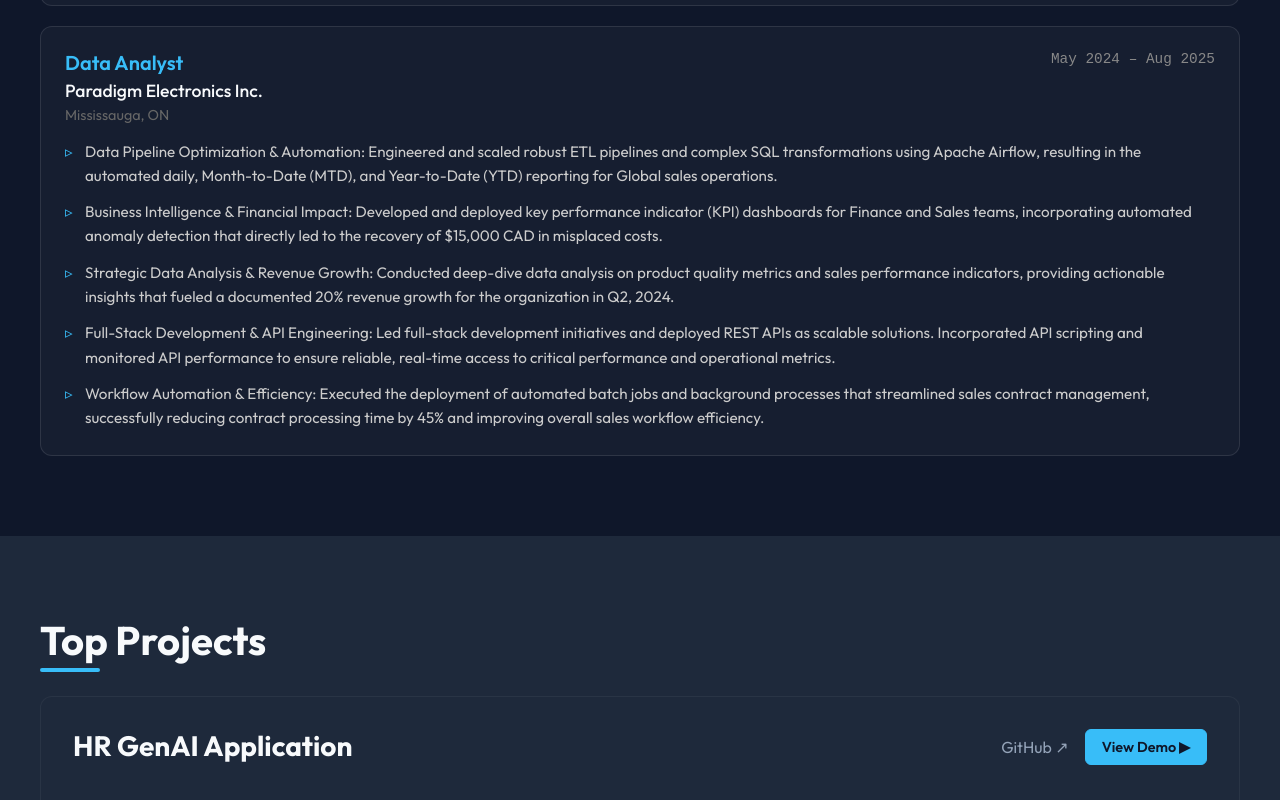
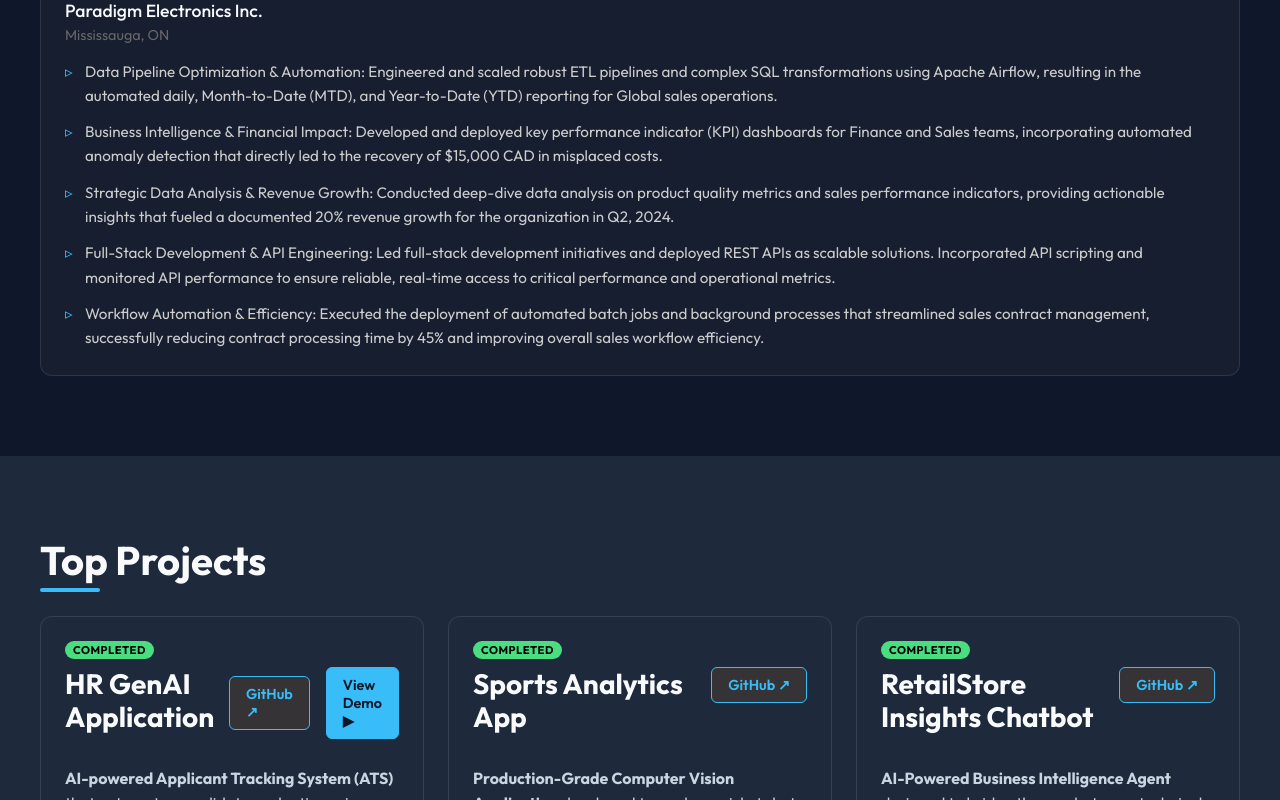
Before and after one commit to Ferasman979/Persona-Portfolio-website, a Next.js app: page / in a window 1280 px wide. Shown: the part 2000-2800 px from the top of the page. Built offline with nearby package versions, Linux system fonts and the light colour scheme.

Commit message:
Refactor: Visual overhaul with 3-column grid, black theme, and refined badges

```diff
--- a/src/app/globals.css
+++ b/src/app/globals.css
@@ -12,6 +12,8 @@
   /* Amber 300 */
   --card-bg: #1e293b;
   /* Slate 800 */
+  --success: #4ade80;
+  /* Green 400 */
 
   --nav-height: 5rem;
   /* Slightly taller for better spacing */
--- a/src/app/page.tsx
+++ b/src/app/page.tsx
@@ -15,11 +15,11 @@ export default function Home() {
       <Navbar />
       <Hero />
 
-      <Section id="about" title="About Me">
+      <Section id="about">
         <div className={styles.aboutGrid}>
           {/* Card 1: About Me */}
           <div className={styles.aboutCard}>
-            <h3 className={styles.cardTitle}>About Me</h3>
+            <h3 className={styles.cardTitle}>My Profile</h3>
             <p className={styles.cardText}>
               I am a Computer Science (Data Analytics) student at Sheridan College specializing in GenAI and ML development. I focus on architecting scalable data pipelines and productionizing Machine Learning models through robust MLOps practices. With hands-on experience in Cloud Computing (AWS/GCP/Azure) and Containerization (Docker/K8s), I transform complex data into high-performance, cost-efficient production services.
               <br /><br />
@@ -78,14 +78,12 @@ export default function Home() {
       </Section>
 
       <Section id="projects" title="Top Projects">
+        <div className={styles.projectGrid}>
           <ProjectCard
             title="HR GenAI Application"
+            status="Completed"
             description={
-            <>
-              <p>
-                <strong>Completed</strong>
-              </p>
-              <br />
+              <div className="space-y-4">
                 <p>
                   <strong>AI-powered Applicant Tracking System (ATS)</strong> that automates candidate evaluation using
                   autonomous GenAI agents and tool-driven workflows. The platform uses <strong>LlamaParse</strong> to
@@ -110,42 +108,35 @@ export default function Home() {
                   automated build and deployment pipelines via <strong>GitHub Actions</strong>, ensuring scalable,
                   cost-efficient AI processing.
                 </p>
+                <p className="mt-2 text-sm text-gray-400">
                   <br />
-              <p>
                   <strong>Deployed on:</strong> Microsoft Azure
                 </p>
-            </>
+              </div>
             }
-          githubLink="https://github.com/TaimoorAleem/AICricketCoach_CapstoneProject"
+            githubLink="https://github.com/Ferasman979/HRApp"
             demoLink="/demovid4website.mp4"
             technologies={[
-            "Next.js", "React", "TypeScript", "LangChain", "LangGraph", "Llama 3 (Groq)", "LlamaParse", "Puppeteer",
-            "MongoDB", "Azure Container Apps", "GitHub Actions", "OpenTelemetry", "Prometheus", "Grafana", "Tempo"
+              "Next.js", "React", "TypeScript", "LangChain", "LangGraph", "Llama 3", "LlamaParse", "Puppeteer",
+              "MongoDB", "Azure Container Apps", "GitHub Actions", "OpenTelemetry"
             ]}
             features={[
               {
-              title: "🚀 Key Features",
+                title: "🚀 Key Technical Highlights",
                 items: [
-                "Unified Recruiter Dashboard with real-time Kanban board.",
-                "Autonomous 'Processor' & 'Researcher' agents for candidate validation.",
-                "RAG-powered candidate chat for deep insights.",
-                "Mission Control for live agent observability."
-              ]
-            },
-            {
-              title: "🛡️ Robust Architecture",
-              items: [
-                "Event-driven microservices design.",
-                "Custom API rate limiting for chatbot stability.",
-                "Scalable Azure Container Apps deployment."
+                  <span key="1"><strong>Autonomous Agents:</strong> 'Processor' & 'Researcher' agents validate candidates via live web browsing.</span>,
+                  <span key="2"><strong>RAG & LLMs:</strong> Contextual scoring using Llama 3 and structured extraction with LlamaParse.</span>,
+                  <span key="3"><strong>Event-Driven:</strong> MongoDB change streams trigger asynchronous processing pipelines.</span>,
+                  <span key="4"><strong>Observability:</strong> Full tracing and metrics via OpenTelemetry, Prometheus, & Grafana.</span>
                 ]
               }
             ]}
           />
           <ProjectCard
-          title="Sports Analytics App: CV-Driven Shot Recommendation System"
+            title="Sports Analytics App"
+            status="Completed"
             description={
-            <>
+              <div className="space-y-4">
                 <p>
                   <strong>Production-Grade Computer Vision Application</strong> developed to analyze cricket shot mechanics
                   in real-time. This mobile platform utilizes <strong>YOLOv8</strong> for high-speed object detection to
@@ -160,11 +151,11 @@ export default function Home() {
                   cost-effective scaling to zero when idle, while <strong>Pub/Sub</strong> handles asynchronous event
                   messaging for smooth analysis workflows.
                 </p>
+                <p className="mt-2 text-sm text-gray-400">
                   <br />
-              <p>
                   <strong>Deployed on:</strong> Google Play Store (Internal Testing) & GCP
                 </p>
-            </>
+              </div>
             }
             githubLink="https://github.com/TaimoorAleem/AICricketCoach_CapstoneProject"
             technologies={[
@@ -189,17 +180,16 @@ export default function Home() {
                 title: "🔑 Key Contributions",
                 items: [
                   "Designed end-to-end CV pipeline using YOLOv8 to detect ball trajectories.",
-                "Built and trained a shot recommendation model (RandomForest + SMOTE).",
-                "Implemented coach feedback workflows for delivery-specific insights.",
                   "Deployed scalable inference using Cloud Run."
                 ]
               }
             ]}
           />
           <ProjectCard
-          title="RetailStore Insights: Generative AI Chatbot"
+            title="RetailStore Insights Chatbot"
+            status="Completed"
             description={
-            <>
+              <div className="space-y-4">
                 <p>
                   <strong>AI-Powered Business Intelligence Agent</strong> designed to bridge the gap between technical data
                   warehouses and non-technical business stakeholders. This application enables users to query complex
@@ -213,11 +203,11 @@ export default function Home() {
                   language questions to executable MySQL queries. It handles complex reasoning, such as calculating net
                   revenue or filtering stock by brand, while ensuring data security through read-only access controls.
                 </p>
+                <p className="mt-2 text-sm text-gray-400">
                   <br />
-              <p>
                   <strong>Technologies:</strong> Google Gemini Pro, LangChain, Streamlit, Python, MySQL
                 </p>
-            </>
+              </div>
             }
             githubLink="https://github.com/Ferasman979/RetailStore_Insights-Chatbot"
             technologies={[
@@ -242,6 +232,7 @@ export default function Home() {
               }
             ]}
           />
+        </div>
       </Section>
 
       <Section id="endorsements" title="Endorsements">
@@ -263,14 +254,42 @@ export default function Home() {
             "Supported and organized the design and delivery of community tech workshops, helping 100+ attendees gain hands-on experience with Google technologies."
           ]}
         />
+        <br />
+        <ExperienceCard
+          role="Co-Organizer"
+          company="Datathon (Google Developer Group)"
+          date="Oct 2025"
+          points={[
+            "Co-organized a 300+ people hackathon 'Datathon' with Google Developer Group, managing logistics and mentor support.",
+            <a
+              key="datathon-link"
+              href="https://gdg.community.dev/gdg-on-campus-sheridan-college-trafalgar-road-campus-oakville-canada/"
+              target="_blank"
+              rel="noopener noreferrer"
+              style={{
+                display: 'inline-block',
+                marginTop: '0.5rem',
+                backgroundColor: 'var(--primary)',
+                color: 'var(--background)',
+                padding: '0.5rem 1rem',
+                borderRadius: '6px',
+                textDecoration: 'none',
+                fontWeight: 600,
+                fontSize: '0.9rem'
+              }}
+            >
+              Event Link ↗
+            </a>
+          ]}
+        />
       </Section>
 
       <Section id="contact" title="Contact">
         <p>
           Feel free to reach out to me via email or LinkedIn.
           <br />
-          <a href="mailto:ferasmahmood999@gmail.com" style={{ color: 'var(--primary)', marginTop: '1rem', display: 'inline-block' }}>
-            ferasmahmood999@gmail.com &rarr;
+          <a href="mailto:mahmoofe@sheridancollege.ca" style={{ color: 'var(--primary)', marginTop: '1rem', display: 'inline-block' }}>
+            mahmoofe@sheridancollege.ca &rarr;
           </a>
         </p>
       </Section>
--- a/src/components/ExperienceCard.tsx
+++ b/src/components/ExperienceCard.tsx
@@ -5,7 +5,7 @@ interface ExperienceCardProps {
     company: string;
     location?: string;
     date: string;
-    points: string[];
+    points: (string | React.ReactNode)[];
 }
 
 const ExperienceCard = ({ role, company, location, date, points }: ExperienceCardProps) => {
--- a/src/components/ProjectCard.module.css
+++ b/src/components/ProjectCard.module.css
@@ -1,16 +1,18 @@
 .card {
-    background-color: var(--card-bg);
+    background: var(--card-bg);
+    border: 1px solid rgba(255, 255, 255, 0.1);
     border-radius: 12px;
-    padding: 2rem;
-    margin-bottom: 2rem;
-    border: 1px solid rgba(255, 255, 255, 0.05);
-    transition: transform 0.3s ease, box-shadow 0.3s ease;
+    padding: 1.5rem;
+    transition: transform 0.2s, box-shadow 0.2s, border-color 0.2s;
+    height: 100%;
+    display: flex;
+    flex-direction: column;
 }
 
 .card:hover {
     transform: translateY(-5px);
     box-shadow: 0 10px 30px -10px rgba(0, 0, 0, 0.5);
-    border-color: rgba(56, 189, 248, 0.2);
+    border-color: var(--primary);
 }
 
 .header {
@@ -35,16 +37,38 @@
 }
 
 .iconLink {
-    color: var(--secondary);
+    display: inline-flex;
+    align-items: center;
+    gap: 0.5rem;
+    color: var(--primary);
+    font-size: 0.9rem;
+    font-weight: 600;
     transition: color 0.2s;
-    font-size: 1rem;
-    display: flex;
-    align-items: center;
-    gap: 0.25rem;
+    border: 1px solid var(--primary);
+    padding: 0.5rem 1rem;
+    border-radius: 6px;
+    background: rgba(255, 140, 0, 0.1);
+    /* Subtle orange tint */
 }
 
 .iconLink:hover {
-    color: var(--primary);
+    background: var(--primary);
+    color: #000;
+    box-shadow: 0 0 10px var(--primary);
+}
+
+.completedBadge {
+    background-color: var(--success);
+    color: #000;
+    padding: 2px 8px;
+    border-radius: 12px;
+    font-weight: 700;
+    font-size: 0.7rem;
+    display: inline-block;
+    width: fit-content;
+    margin-bottom: 0.5rem;
+    text-transform: uppercase;
+    letter-spacing: 0.5px;
 }
 
 .demoButton {
@@ -66,7 +90,7 @@
 }
 
 .description {
-    color: #cbd5e1;
+    color: #f0f0f0;
     margin-bottom: 1.5rem;
     line-height: 1.6;
 }
--- a/src/components/ProjectCard.tsx
+++ b/src/components/ProjectCard.tsx
@@ -7,12 +7,16 @@ interface ProjectCardProps {
     githubLink?: string;
     demoLink?: string;
     technologies: string[];
-    features?: { title: string; items: string[] }[];
+    features?: { title: string; items: (string | React.ReactNode)[] }[];
+    status?: string;
 }
 
-const ProjectCard = ({ title, description, githubLink, demoLink, technologies, features }: ProjectCardProps) => {
+const ProjectCard = ({ title, description, githubLink, demoLink, technologies, features, status }: ProjectCardProps) => {
     return (
         <article className={styles.card}>
+            {status && (
+                <div className={styles.completedBadge}>{status}</div>
+            )}
             <div className={styles.header}>
                 <h3 className={styles.title}>{title}</h3>
                 <div className={styles.links}>
--- a/src/components/Section.tsx
+++ b/src/components/Section.tsx
@@ -2,7 +2,7 @@ import styles from './Section.module.css';
 
 interface SectionProps {
     id: string;
-    title: string;
+    title?: string;
     children: React.ReactNode;
 }
 
@@ -10,7 +10,7 @@ const Section = ({ id, title, children }: SectionProps) => {
     return (
         <section id={id} className={styles.section}>
             <div className={styles.container}>
-                <h2 className={styles.title}>{title}</h2>
+                {title && <h2 className={styles.title}>{title}</h2>}
                 <div>{children}</div>
             </div>
         </section>
```
Also changed, not shown: src/app/page.module.css (+21 -2 lines), 1 other file (tests, documents, lock files or other folders). Lines whose indentation alone changed are shown as unchanged.
